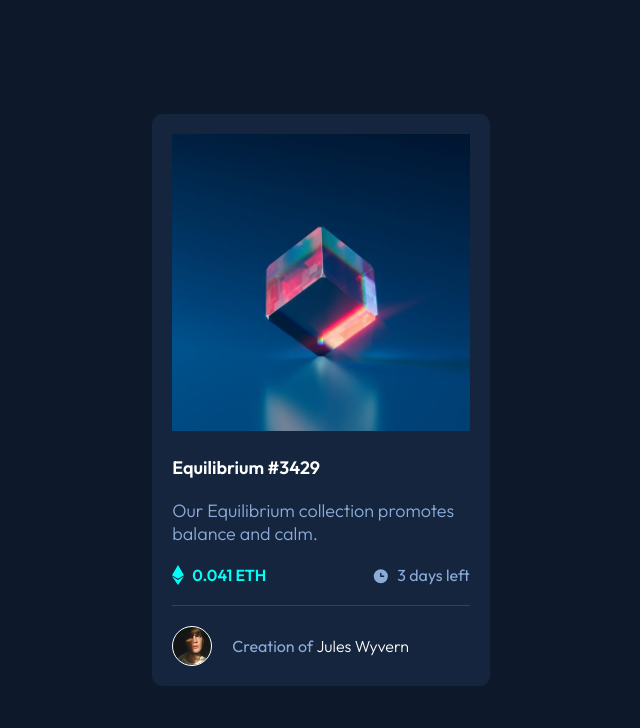
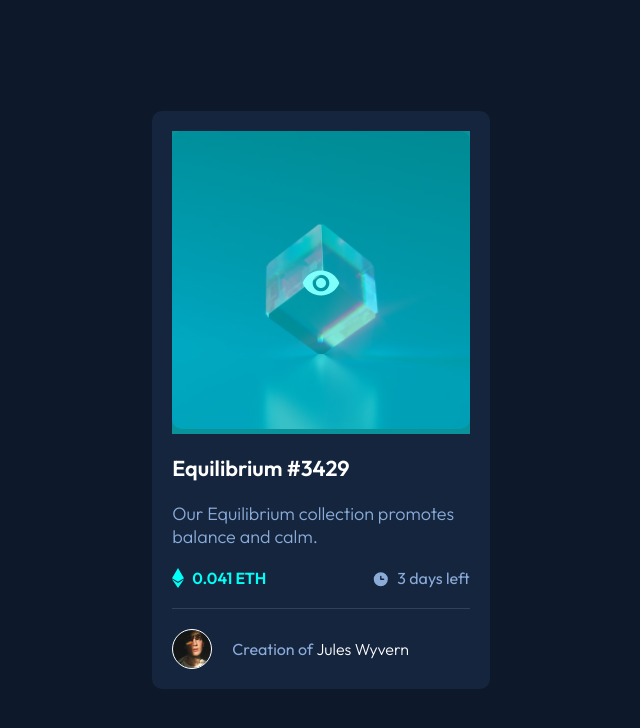
Before and after one commit to ajujayapal/fem-nft-preview-card-component, a plain HTML site: page index.html in a window 1280 px wide. In both pictures the pointer is over the element 640 px from the left and 285 px from the top of the page. Shown: the whole page, without its empty margins (319-959 px from the left). Drawn offline with Linux system fonts and the light colour scheme.

Commit message:
Added active styles for elements

```diff
--- a/css/style.css
+++ b/css/style.css
@@ -76,13 +76,44 @@ body {
   padding: 20px;
 }
 
+.card-inner header {
+  position: relative;
+}
+
 .card-inner header img {
   width: 100%;
+  border-radius: 10px;
+  cursor: pointer;
+}
+
+.card-inner header:hover::before {
+  position: absolute;
+  content: "";
+  left: 50%;
+  top: 50%;
+  -webkit-transform: translate(-50%, -50%);
+          transform: translate(-50%, -50%);
+  width: 40px;
+  height: 40px;
+  background: url(../images/icon-view.svg);
+  background-size: cover;
+}
+
+.card-inner header:hover::after {
+  position: absolute;
+  left: 0;
+  top: 0;
+  content: "";
+  width: 100%;
+  height: 100%;
+  background-color: #00fff7;
+  opacity: 0.5;
 }
 
 .card-inner .content .item-text {
   color: white;
   font-weight: 600;
+  font-size: 1.2rem;
 }
 
 .card-inner .content .desc-text {
@@ -177,4 +208,9 @@ body {
   color: white;
   font-weight: 300;
 }
+
+.card-inner footer .footer-text span:nth-child(2):hover {
+  cursor: pointer;
+  color: #00fff7;
+}
 /*# sourceMappingURL=style.css.map */
```
